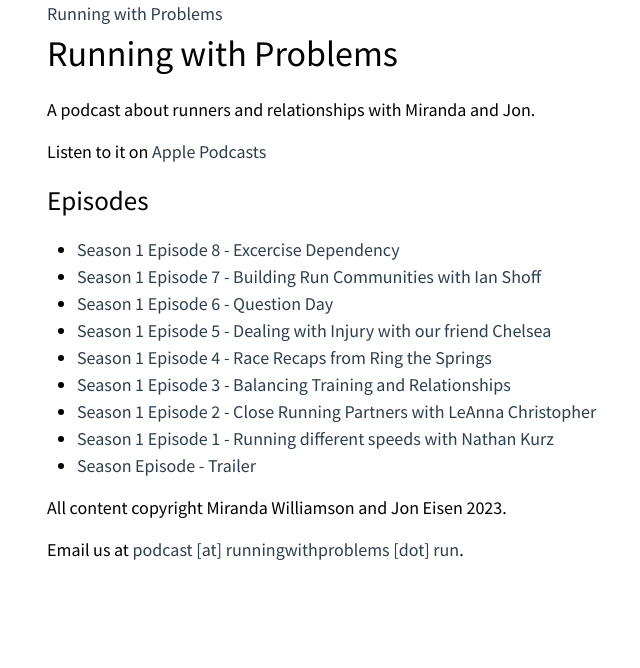
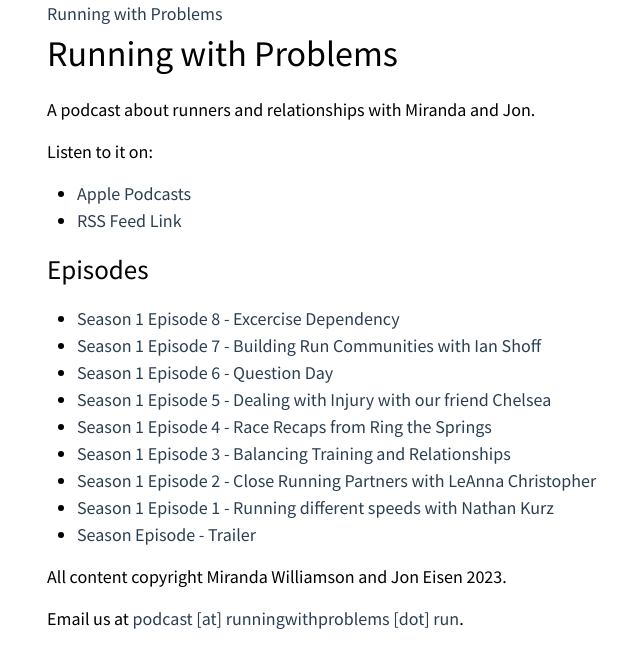
Before and after one commit to yanatan16/runningwithproblems.com, a Jekyll site: the page built from index.md, in a window 1280 px wide. Shown: the top 668 px of the page, without its empty margins (73-713 px from the left). Built offline with Jekyll 4.4.1, drawn with Linux system fonts in a browser that asks for light colours.

Commit message:
Add RSS Feed Link

```diff
--- a/index.md
+++ b/index.md
@@ -6,4 +6,7 @@ layout: home
 
 A podcast about runners and relationships with Miranda and Jon.
 
-Listen to it on [Apple Podcasts](https://podcasts.apple.com/us/podcast/running-with-problems/id1684062687)
+Listen to it on:
+
+- [Apple Podcasts](https://podcasts.apple.com/us/podcast/running-with-problems/id1684062687)
+- [RSS Feed Link](feed.xml)
```
